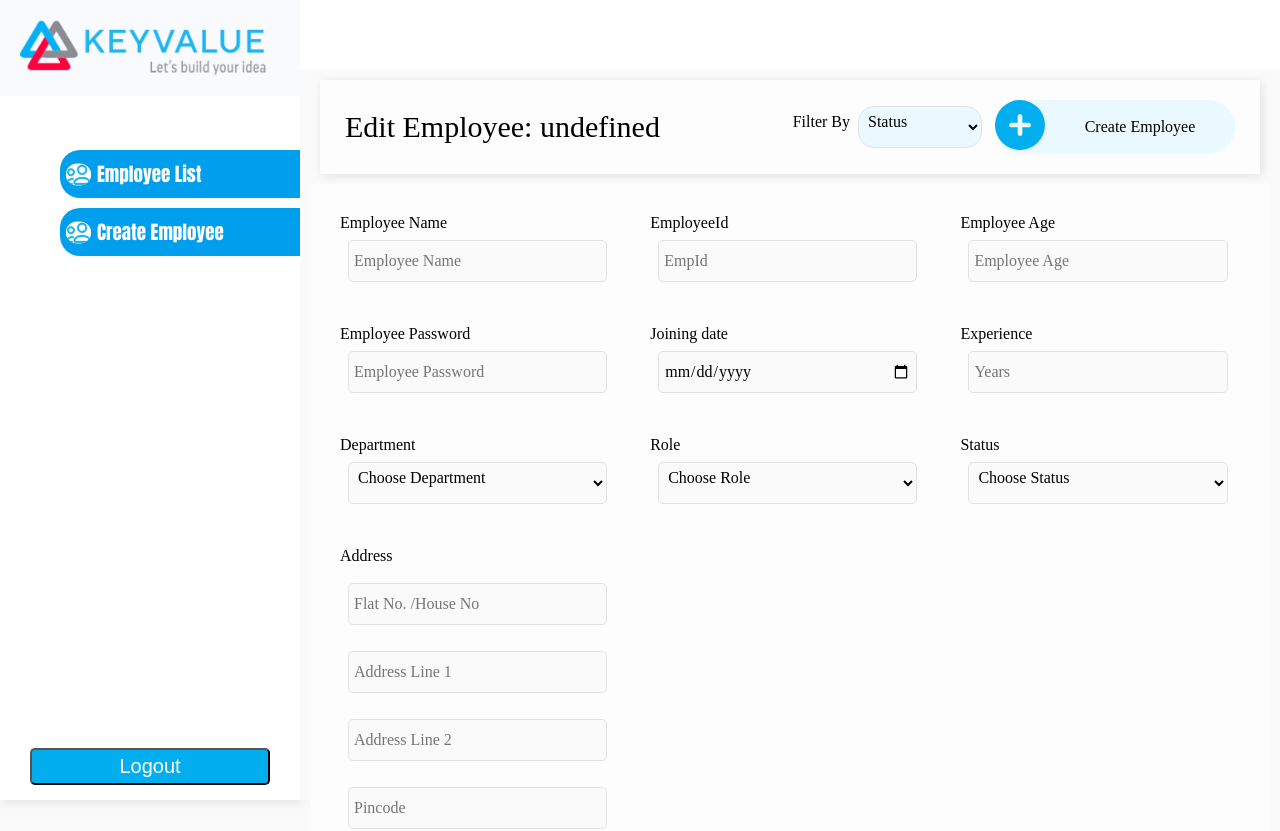
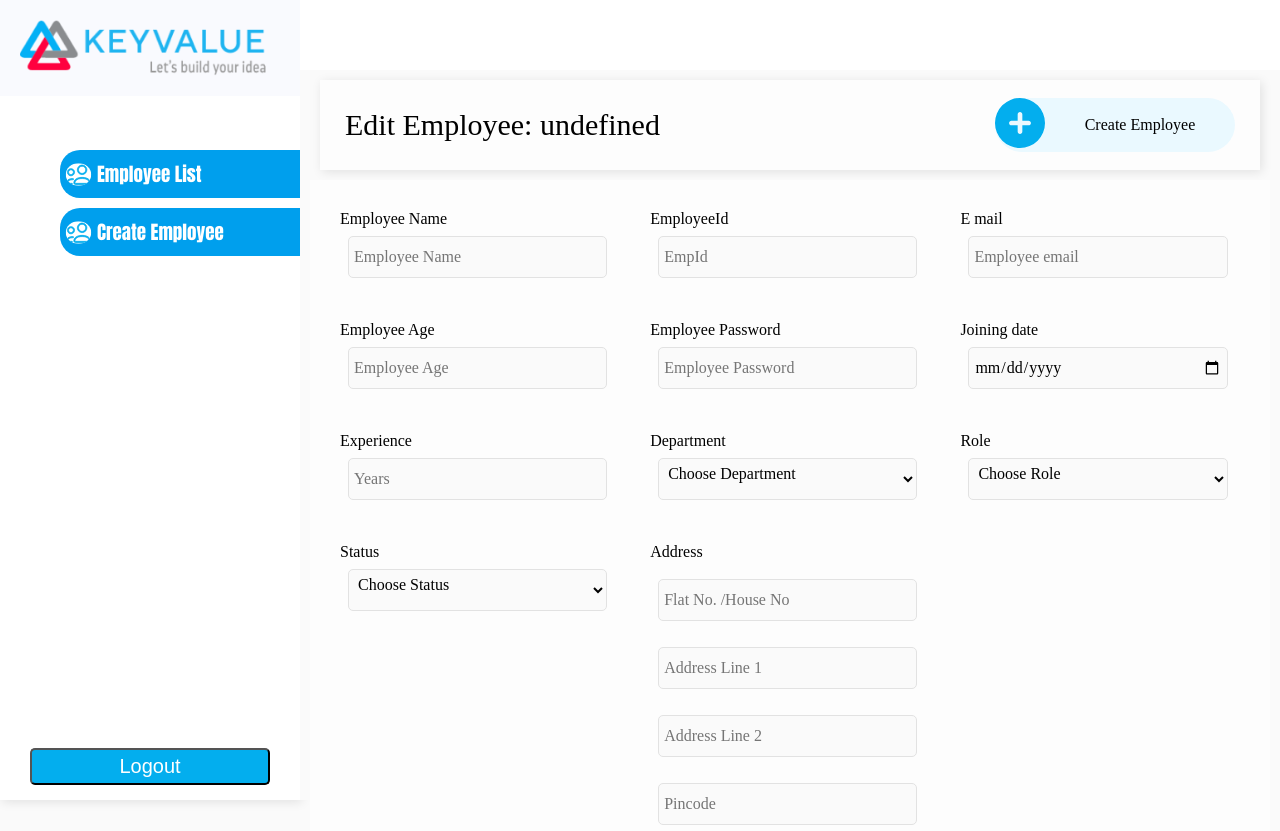
Before and after one commit to Adithya-Sailesh/React, a React (Vite) app in the folder employeeapp/: page /employee/edit/1 in a window 1280 px wide. Shown: the top 831 px of the page. Built offline with nearby package versions, Linux system fonts and the light colour scheme; sample sign-in values are in the browser's storage.

Commit message:
filterAdded

```diff
--- a/employeeapp/src/App.tsx
+++ b/employeeapp/src/App.tsx
@@ -26,7 +26,7 @@ function App() {
       // {index:true,element}
       {path:"",element:<EmployeeList></EmployeeList>},
       {path:"create" ,element:<CreateFormSection editEmpId={0}></CreateFormSection>},
-      {path:"edit/:id",element:<CreateFormSection editEmpId={1}/>},
+      {path:"edit/:id",element:<CreateFormSection editEmpId={4}/>},
       {path:":id",element:<Details></Details>},
     ]
   },
--- a/employeeapp/src/components/createFormSection/createFormSection.tsx
+++ b/employeeapp/src/components/createFormSection/createFormSection.tsx
@@ -15,6 +15,7 @@ const CreateFormSection=({editEmpId}:{editEmpId:number})=>{
     const [values,setValues]=useState({
       employeeName: "",
         employeeAge:"",
+        email:"",
         employeePassword:"",
         employeeId: "",
         joiningDate: "",
@@ -33,6 +34,7 @@ useEffect(() => {
         if (user && empid) {
             setValues({
             employeeName: user.employeeName,
+            email:user.employeeAge || "",
             employeeAge: user.employeeAge || "",
             employeePassword: "",
             employeeId: user.employeeId,
@@ -52,6 +54,7 @@ useEffect(() => {
     setValues({
       employeeName: "",
       employeeAge: "",
+      email:"",
       employeePassword: "",
       employeeId: "",
       joiningDate: "",
@@ -87,6 +90,11 @@ const handleSubmit = (e: React.FormEvent) => {
                                 <input type="text" name="" id="employeeId" placeholder="EmpId"  value={values.employeeId} onChange={(e)=>setValues({...values, employeeId: e.target.value})}/>
                             </div>):("")
                             }
+                            <div className="inputbox">
+                                <label>E    mail</label>
+                                <input type="email" name="" id="" placeholder="Employee email" value={values.email} onChange={(e)=>setValues({...values, email: e.target.value})} required/>
+                            </div>
+
                             <div className="inputbox">
                                 <label>Employee Age</label>
                                 <input type="number" name="" id="" placeholder="Employee Age" value={values.employeeAge} onChange={(e)=>setValues({...values, employeeAge: e.target.value})} required/>
--- a/employeeapp/src/components/layoutHeading/LayoutHeading.tsx
+++ b/employeeapp/src/components/layoutHeading/LayoutHeading.tsx
@@ -1,17 +1,30 @@
-import { useNavigate, useParams } from "react-router-dom"
+import { useNavigate, useParams, useSearchParams } from "react-router-dom"
 import "./LayoutHeading.css"
 import { CiCirclePlus } from "react-icons/ci";
 import { FaPlusCircle } from "react-icons/fa";
 import { FaCirclePlus } from "react-icons/fa6";
 import { MdOutlineEdit } from "react-icons/md";
+import { useState } from "react";
 const LayoutHeading=({head,editEmpId}:{head:string,editEmpId:number})=>{
     const empid=useParams()
+
     const navigate=useNavigate()
+    const[searchParam,setSearchParam]=useSearchParams("")
+    const [selectedValue, setSelectedValue] = useState('');
     const handleCreateEmlpoyeeClick=()=>{
         navigate("/employee/create")
     }
     const handleEditEmployee=()=>{
         navigate(`/employee/edit/${empid.id }`)
+    }
+    const setFilter=(condition:string)=>{
+        if(condition=="All"){
+            setSearchParam("")
+            return
+        }
+        const newSearchParam=new URLSearchParams(searchParam)
+        newSearchParam.set("filter",condition)
+        setSearchParam(newSearchParam)
     }
     return(
         <>
@@ -24,11 +37,14 @@ const LayoutHeading=({head,editEmpId}:{head:string,editEmpId:number})=>{
                 editEmpId==1 && (<div className="rightside">
                     <div className="filtersec">
                             Filter By
-                        <select>
-                            <option value="" hidden>Status</option>
-                            <option>Active</option>
-                            <option>Inactive</option>
-                            <option>Probation</option>
+                        <select value={selectedValue } onChange={(e)=>{setSelectedValue(e.target.value)
+                            setFilter(e.target.value)
+                        }}>
+                            <option hidden>Status</option>
+                            <option value="All">All</option>
+                            <option value="Active">Active</option>
+                            <option value="Inactive">Inactive</option>
+                            <option value="Probation">Probation</option>
                         </select>
                     </div>
                 <div className="createEmp" onClick={handleCreateEmlpoyeeClick}>
@@ -37,6 +53,16 @@ const LayoutHeading=({head,editEmpId}:{head:string,editEmpId:number})=>{
             </div>
 
             </div>)
+            }
+
+                {
+                editEmpId==4 && (
+                <div className="createEmp" onClick={handleCreateEmlpoyeeClick}>
+                <div style={{marginRight:"auto"}}><FaCirclePlus size={50} color="#03AEEE" /></div>
+                <div style={{marginRight:"auto"}}>Create Employee</div>
+            </div>
+
+           )
             }
             {
                 editEmpId==2 && (
--- a/employeeapp/src/components/listblock/ListBlock.css
+++ b/employeeapp/src/components/listblock/ListBlock.css
@@ -1,3 +1,7 @@
+
+.tilee{
+
+}
 .list-block{
         font-size: 20px;
         display: flex;
@@ -11,9 +15,9 @@
         border-radius: 5px;
         box-shadow: 2px 2px 10px rgba(0, 0, 0, 0.1);
 }
-.tile :hover{
-    background-color: #FDFDFD;
-}
+/* .tilee :hover{
+    background: #FDFDFD;
+} */
 .statusBg{
     background-color: #D3F4BE;
     border-radius: 1rem;
--- a/employeeapp/src/components/listblock/ListBlock.tsx
+++ b/employeeapp/src/components/listblock/ListBlock.tsx
@@ -31,8 +31,9 @@ const ListBlock=({data}:{data:any})=>{
     }
 
     return(
-    <div className="tile">
-        <ul className="list-block">
+    <>
+            <div className="tilee">
+             <ul className="list-block">
             <li>{data.employeeName}</li>
             <li>{data.employeeId}</li>
             <li>{data.joiningDate}</li>
@@ -52,6 +53,8 @@ const ListBlock=({data}:{data:any})=>{
             {showPopup && <Popup msg="Are u Sure?" msg2="U are going to delete the field" onConfirm={confirmDelete } onCancel={cancelDelete}></Popup>}
      </ul>
     </div>
+    </>
+
     )
 }
 
--- a/employeeapp/src/components/popup/Popup.css
+++ b/employeeapp/src/components/popup/Popup.css
@@ -1,16 +1,26 @@
+
+.modal{
+    height: 100vh;
+    width: 100vw;
+    z-index: 1000;
+    display: flex;
+    justify-content: center;
+    align-items: center;
+    position: fixed;
+    top: 0;
+    left: 0;
+    background: rgba(0,0,0,0.4);
+}
 .popupoverlay{
-     position: fixed;
-    top: 30%;
-    left: 50%;
     height: 400px;
     width: 300px;
-    z-index: 1000;
     background-color: #FDFDFD;
     display: flex;
     flex-direction: column;
     justify-content: center;
     align-items: center;
 
+    border-radius: 10px;
 }
 .popuptab h1{
     color: black;
@@ -18,8 +28,6 @@
 .popuptab{
     height: 100%;
     width: 100%;
-
-    border-radius: 10px;
     background-color: #FDFDFD;
     display: flex;
     flex-direction: column;
@@ -27,7 +35,7 @@
 .msgsec1{
     height: 40%;
     width: 100%;
-    background-color: #EAF9FF;
+    background-color: #f7f7f7;
     display: flex;
     flex-direction: column;
     padding: 10px;
@@ -46,3 +54,6 @@
     border-radius: 5px;
     background-color: #009FED;
 }
+.msgsec2 button:hover{
+    scale: 1.05;
+}
--- a/employeeapp/src/components/popup/Popup.tsx
+++ b/employeeapp/src/components/popup/Popup.tsx
@@ -1,7 +1,9 @@
 import './Popup.css'
 const Popup=({msg,msg2,onConfirm,onCancel}:{msg:string,msg2:string,onConfirm:()=>void,onCancel:()=>void})=>{
     return(
-        <div className='popupoverlay'>
+        <div className='modal'>
+
+            <div className='popupoverlay'>
             <div className="popuptab">
                 <div className='msgsec1'>
                        <h1> {msg}</h1>
@@ -19,6 +21,7 @@ const Popup=({msg,msg2,onConfirm,onCancel}:{msg:string,msg2:string,onConfirm:()=
                 </div>
             </div>
         </div>
+        </div>
     )
 
 }
--- a/employeeapp/src/pages/employeeList/EmployeeList.tsx
+++ b/employeeapp/src/pages/employeeList/EmployeeList.tsx
@@ -1,5 +1,5 @@
 
-import { useNavigate } from "react-router-dom"
+import { useNavigate, useSearchParams } from "react-router-dom"
 import LayoutHeading from "../../components/layoutHeading/LayoutHeading"
 import ListBlock from "../../components/listblock/ListBlock"
 import "./EmployeeList.css"
@@ -11,11 +11,22 @@ const EmployeeList = () => {
     console.log("Clicked")
     navigate(`${Id}`)
   }
+  const[searchParam,setSearchParam]=useSearchParams()
+  const condition=searchParam.get("filter")
+  const emp= condition
+    ? employees.filter(e => e.Status === condition)
+    : employees
+
+
+
+
+
+
 
 
   return (
     <>
-    <LayoutHeading head={"Employee List"} editEmpId={1}></LayoutHeading>
+    <LayoutHeading head={"Employee List "} editEmpId={1}></LayoutHeading>
     <div className="EmployeeBox">
         <ul className="employeeHeader">
           <li>Employee Name</li>
@@ -28,7 +39,7 @@ const EmployeeList = () => {
       </ul>
     </div>
       <div className="list-tile">
-        { employees.map((employee,index)=>(
+        { emp.map((employee,index)=>(
             <div onClick={()=>handleClick(employee.employeeId)}><ListBlock key={index} data={employee} ></ListBlock></div>
 
         ))}
```
Lines whose indentation alone changed are shown as unchanged.
